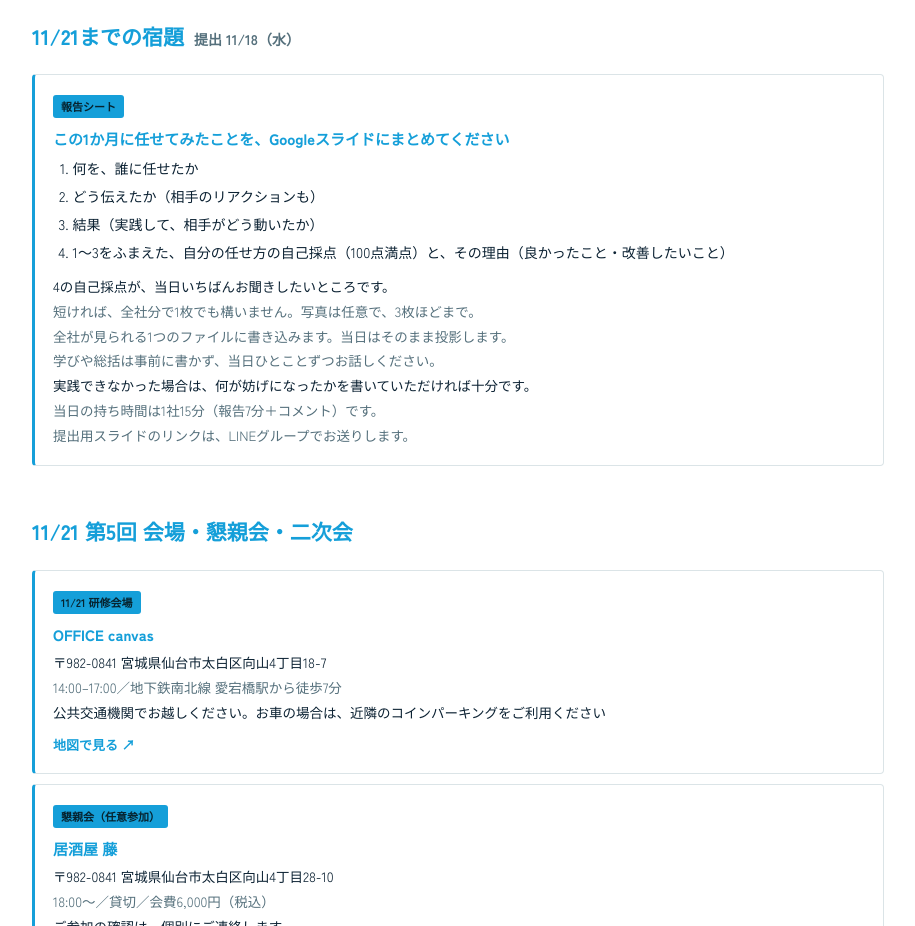
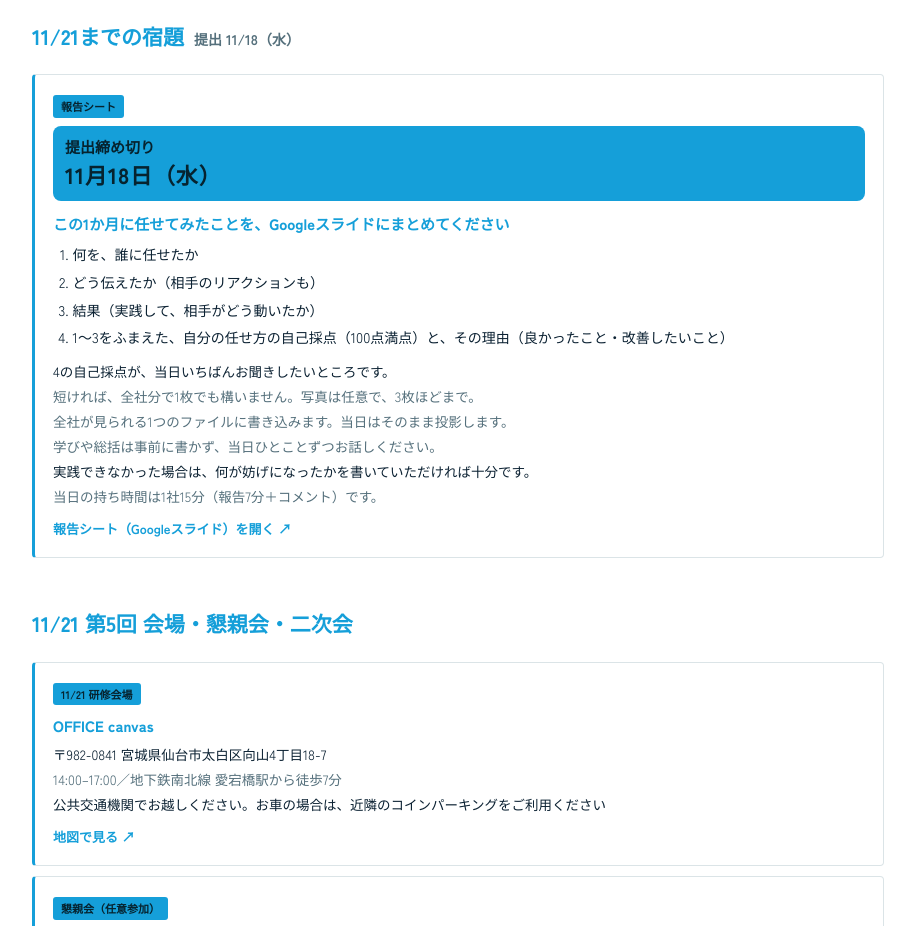
Before and after one commit to ki1118rin/makaseru-training, a plain HTML site: page index.html in a window 1280 px wide. Shown: the part 2140-3066 px from the top of the page, without its empty margins (182-1097 px from the left). Drawn offline with Linux system fonts and the light colour scheme.

Commit message:
宿題の提出締め切りを強調し、報告シートのリンクを追加
Co-Authored-By: Claude Sonnet 5.5 <noreply@anthropic.com>

```diff
--- a/index.html
+++ b/index.html
@@ -555,6 +555,7 @@
     <div class="venue-list">
       <div class="venue-item">
         <span class="venue-tag">報告シート</span>
+        <p class="bring-in">提出締め切り<br><span class="bring-big">11月18日（水）</span></p>
         <p class="venue-name">この1か月に任せてみたことを、Googleスライドにまとめてください</p>
         <ol class="hw-list">
           <li>何を、誰に任せたか</li>
@@ -568,7 +569,7 @@
         <p class="venue-detail muted">学びや総括は事前に書かず、当日ひとことずつお話しください。</p>
         <p class="venue-detail">実践できなかった場合は、何が妨げになったかを書いていただければ十分です。</p>
         <p class="venue-detail muted">当日の持ち時間は1社15分（報告7分＋コメント）です。</p>
-        <p class="venue-detail muted">提出用スライドのリンクは、LINEグループでお送りします。</p>
+        <a href="https://docs.google.com/presentation/d/114FyNCMZGB7t7BeHieQpcvlcW2adMuQZIlBVEYQ8KFc/edit?usp=sharing" target="_blank" rel="noopener">報告シート（Googleスライド）を開く ↗</a>
       </div>
     </div>
   </section>
```
